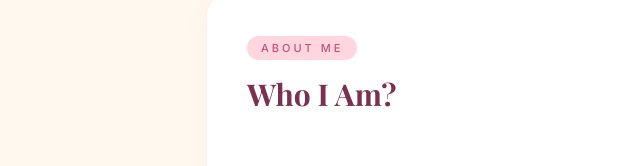
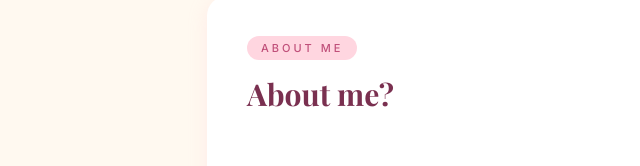
Before and after one commit to 250103163-rgb/my-devops-portfoliooo, a plain HTML site: page index.html in a window 1280 px wide. Shown: the part 456-622 px from the top of the page, 13-653 px from the left. Drawn offline with nearby package versions, Linux system fonts and the light colour scheme.

Commit message:
Update index.html

```diff
--- a/index.html
+++ b/index.html
@@ -21,7 +21,7 @@
 
         <section class="bio">
             <span class="tag">About me</span>
-            <h2>Who I Am?</h2>
+            <h2>About me?</h2>
 
             <div class="bio-container">
                 <div class="bio-text">
```
